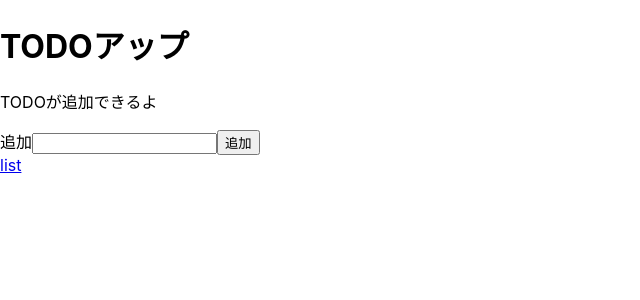
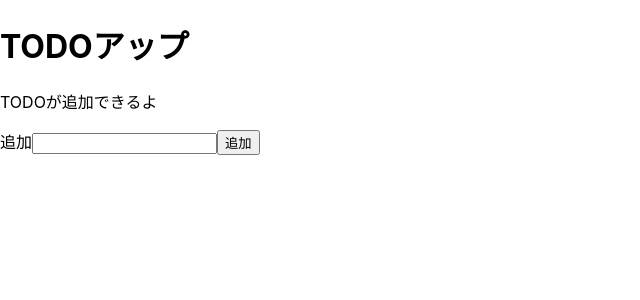
Before and after one commit to iiishokoiii/app-react-dodo, a React (Create React App) app: page /add in a window 1280 px wide. Shown: the top 300 px of the page, without its empty margins (0-640 px from the left). Built offline with nearby package versions, Linux system fonts and the light colour scheme.

Commit message:
lesson3 React Router, history の導入 useNavigate で遷移

```diff
--- a/src/components/AddPage.js
+++ b/src/components/AddPage.js
@@ -1,9 +1,10 @@
-import { Link } from "react-router-dom";
+import { useNavigate } from "react-router-dom";
 import React, { useState } from 'react'
 
 export default function AdddPage({addListItem}) {
   const [tmpText, changeTmpText] = useState('') // 子コンポーネント内でのみ使用
   const [errorText, changeErrorText] = useState('')
+  const navigate = useNavigate()
   const handleAddItem = () => {
     if (!tmpText) {
       changeErrorText('テキストが入力されていません')
@@ -12,6 +13,7 @@
     addListItem(tmpText)　//親コンポーネントで定義した関数、propsで渡しているので使用できる
     changeErrorText('')
     changeTmpText('')
+    navigate("/")
   }
   return (
     <div className="form">
@@ -28,8 +30,6 @@
         onClick={handleAddItem}
       />
       {errorText ? <p>{errorText}</p> : <></>}
-      <br />
-      <Link to="/">list</Link>
     </div>
   )
 }
```
